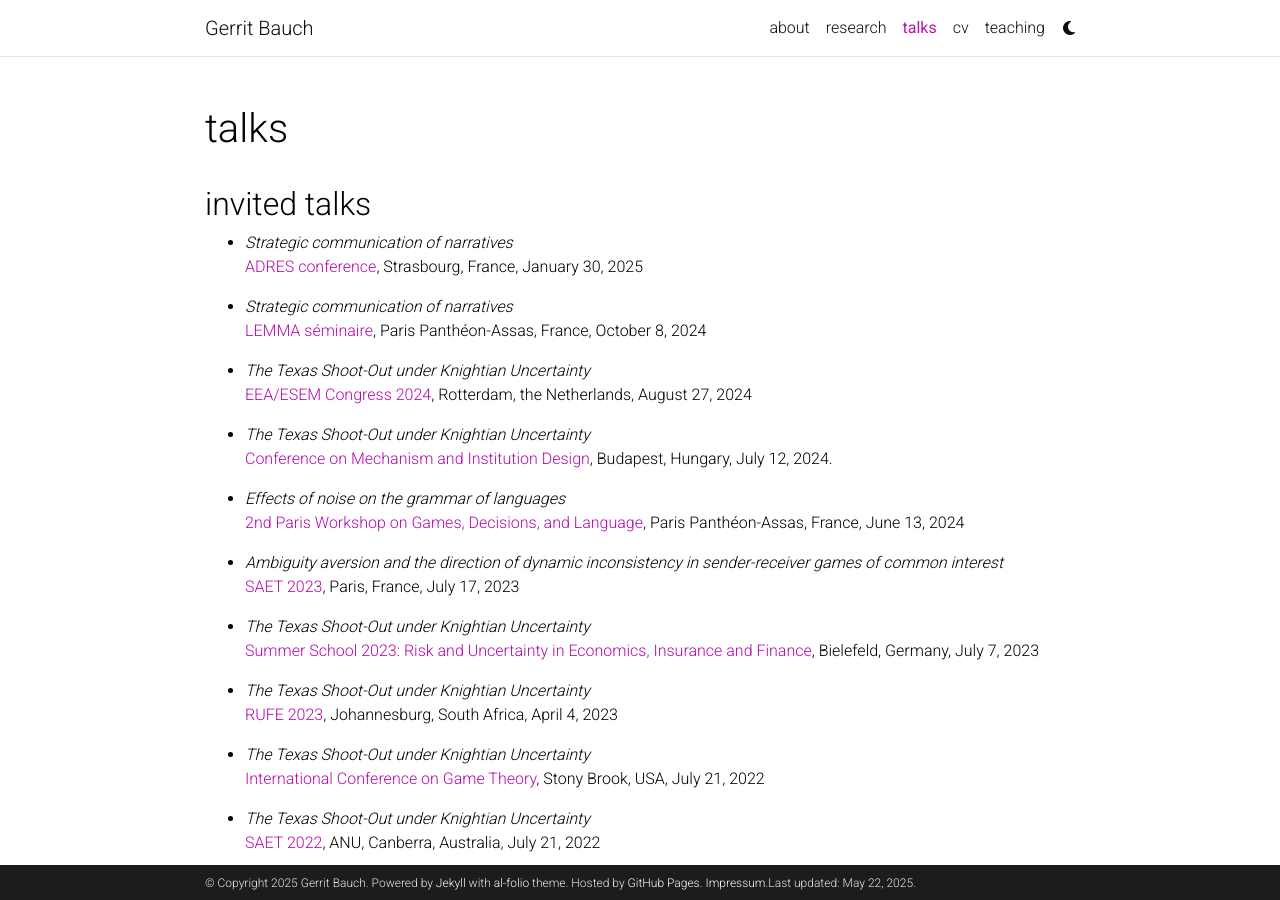
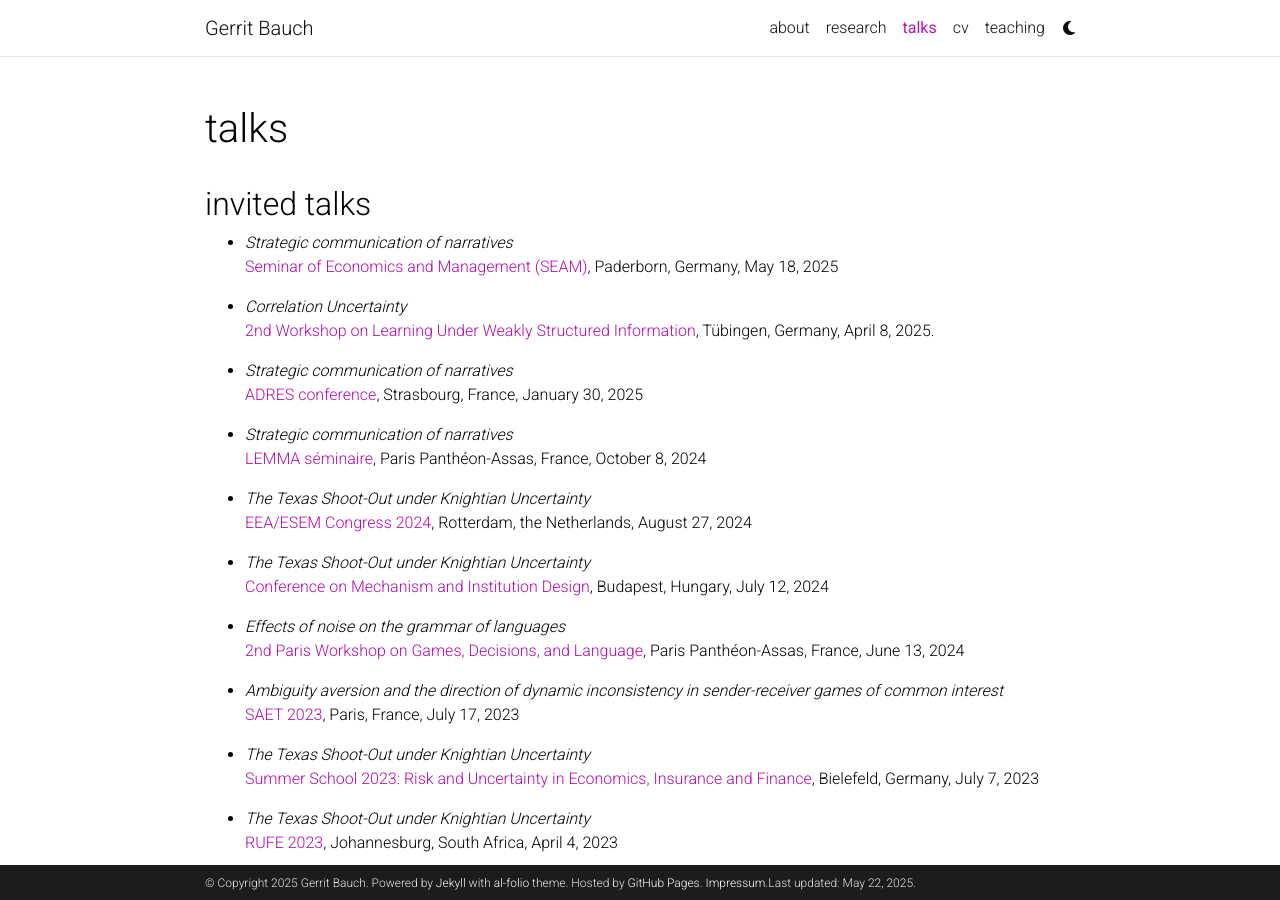
Before and after one commit to gbauch/gbauch.github.io, a Jekyll site: the page built from _pages/talks.md, in a window 1280 px wide and 900 px high. Built offline with Jekyll 4.4.1, drawn with Linux system fonts in a browser that asks for light colours; comment, search, counter and statistics services are not loaded; a style sheet for code colours, icons or effects is not loaded.

Commit message:
Update talks.md

```diff
--- a/_pages/talks.md
+++ b/_pages/talks.md
@@ -9,6 +9,12 @@ nav_order: 2
 ## invited talks
 
   - *Strategic communication of narratives*<br>
+    [Seminar of Economics and Management (SEAM)](https://wiwi.uni-paderborn.de/en/forschen/seminare-workshops-und-qualifizierungsangebote/seam), Paderborn, Germany, May 18, 2025
+
+  - *Correlation Uncertainty*<br>
+    [2nd Workshop on Learning Under Weakly Structured Information](https://fm.ls/luwsi2025), Tübingen, Germany, April 8, 2025.
+
+  - *Strategic communication of narratives*<br>
     [ADRES conference](https://adres2025.sciencesconf.org/), Strasbourg, France, January 30, 2025
 
   - *Strategic communication of narratives*<br>
@@ -18,7 +24,7 @@ nav_order: 2
     [EEA/ESEM Congress 2024](https://eea-esem-congresses.org/), Rotterdam, the Netherlands, August 27, 2024
 
   - *The Texas Shoot-Out under Knightian Uncertainty*<br>
-    [Conference on Mechanism and Institution Design](https://www.uni-corvinus.hu/ind/cmid/?lang=en), Budapest, Hungary, July 12, 2024.
+    [Conference on Mechanism and Institution Design](https://www.uni-corvinus.hu/ind/cmid/?lang=en), Budapest, Hungary, July 12, 2024
 
   - *Effects of noise on the grammar of languages*<br>
     [2nd Paris Workshop on Games, Decisions, and Language](https://game-theory.u-paris2.fr/index-2024.html), Paris Panthéon-Assas, France, June 13, 2024
```
